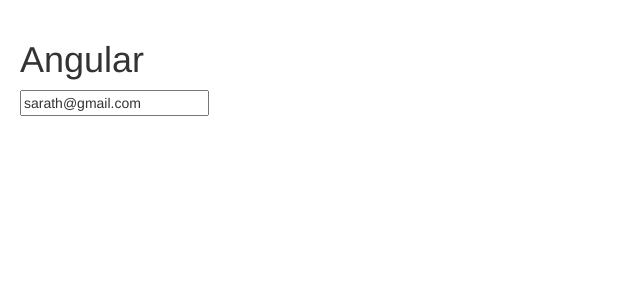
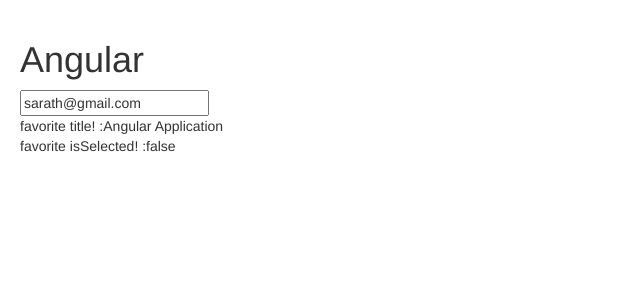
Before and after one commit to sarathpetec/SampleShopingCart, an Angular app: page / in a window 1280 px wide. Shown: the top 300 px of the page, without its empty margins (0-640 px from the left). Built offline with nearby package versions, Linux system fonts and the light colour scheme.

Commit message:
Add Favorite Component and Test Input Property.

```diff
--- a/src/app/app.component.html
+++ b/src/app/app.component.html
@@ -1,2 +1,3 @@
 <h1>Angular</h1>
 <courses></courses>
+<favorite [sampleObject] = "sampleObject"></favorite>
--- a/src/app/app.component.ts
+++ b/src/app/app.component.ts
@@ -6,5 +6,8 @@
   styleUrls: ['./app.component.css']
 })
 export class AppComponent {
-  title = 'app';
+  sampleObject = {
+    title: "Angular Application",
+    isSelected: false
+  };
 }
--- a/src/app/app.module.ts
+++ b/src/app/app.module.ts
@@ -6,12 +6,14 @@
 import { CourseComponent } from './course/course.component';
 import {CoursesService} from './courses.service';
 import {FormsModule} from '@angular/forms';
+import { FavoriteComponent } from './favorite/favorite.component';
 
 @NgModule({
   declarations: [
     AppComponent,
     CourcesComponent,
-    CourseComponent
+    CourseComponent,
+    FavoriteComponent
   ],
   imports: [
     BrowserModule,
--- /dev/null
+++ b/src/app/favorite/favorite.component.html
@@ -0,0 +1,4 @@
+<p>
+  favorite title! :{{sampleObject.title}}<br/>
+  favorite isSelected! :{{sampleObject.isSelected}}
+</p>
--- /dev/null
+++ b/src/app/favorite/favorite.component.ts
@@ -0,0 +1,17 @@
+import { Component, OnInit, Input } from '@angular/core';
+
+@Component({
+  selector: 'favorite',
+  templateUrl: './favorite.component.html',
+  styleUrls: ['./favorite.component.css']
+})
+export class FavoriteComponent implements OnInit {
+
+  @Input() sampleObject;
+
+  constructor() { }
+
+  ngOnInit() {
+  }
+
+}
```
Also changed, not shown: src/app/favorite/favorite.component.css (added), 1 other file (tests, documents, lock files or other folders).
